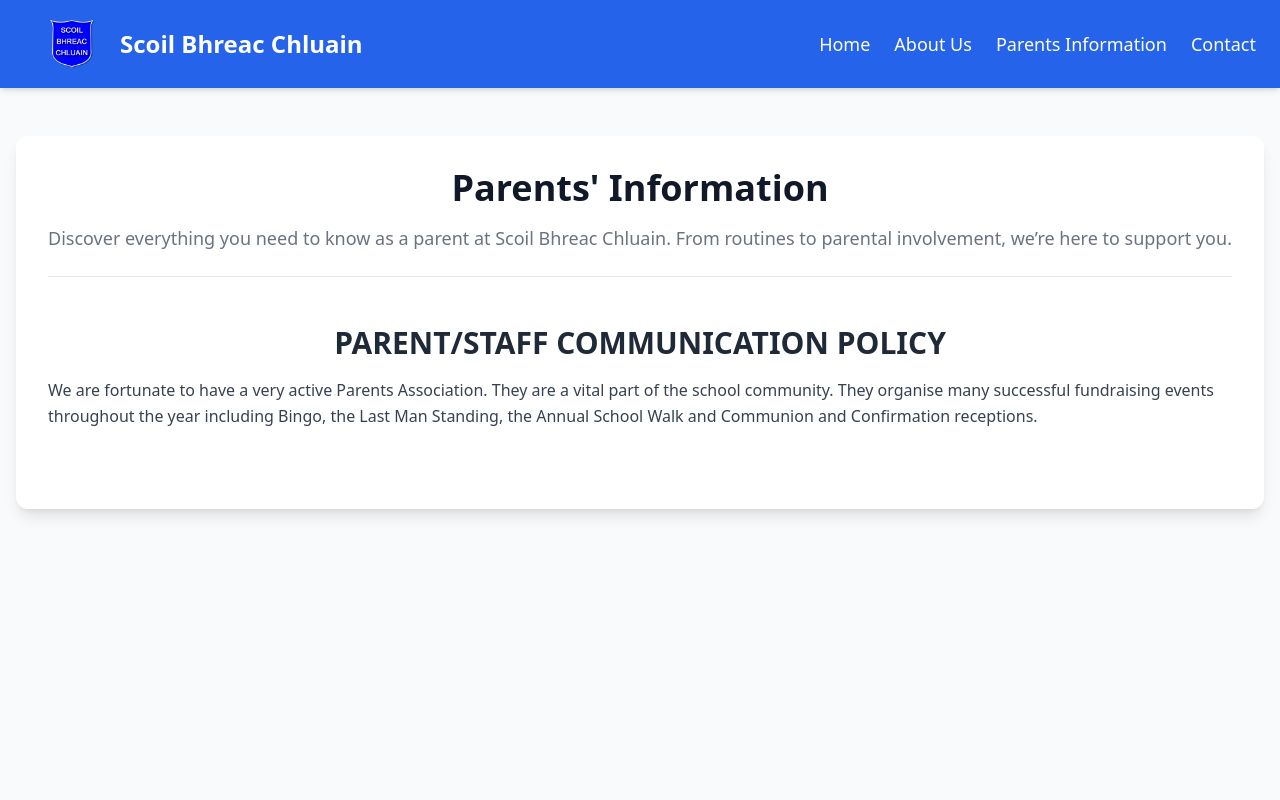
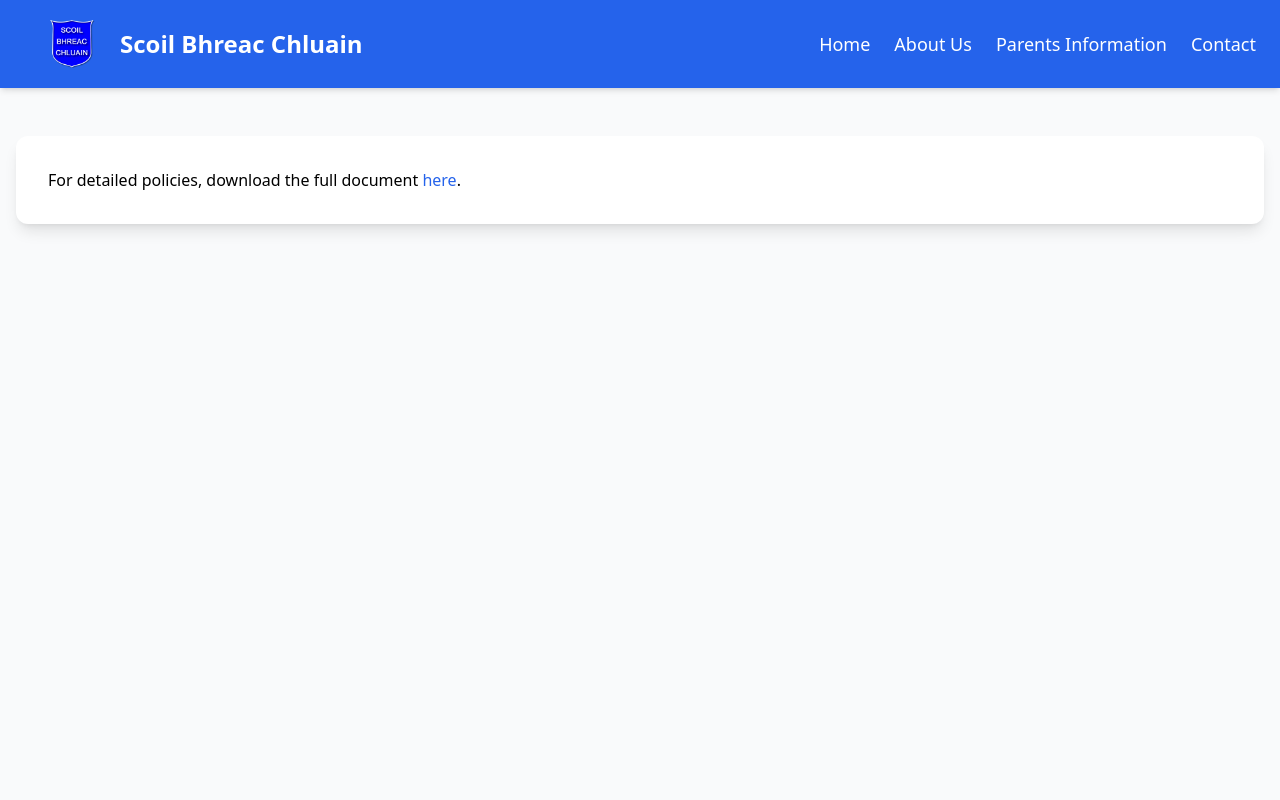
Before and after one commit to newsyd04/scoil-bhreac-chluain-website, a React (Vite) app: page /communications-policy in a window 1280 px wide. Shown: the top 800 px of the page. Built offline with nearby package versions, Linux system fonts and the light colour scheme.

Commit message:
fix github pages integration

```diff
--- a/src/components/Footer.jsx
+++ b/src/components/Footer.jsx
@@ -1,20 +1,46 @@
 import React from "react";
+import { Link } from "react-router-dom";
 
 const Footer = () => {
+  const baseUrl = import.meta.env.BASE_URL;
+
   return (
     <footer className="bg-white py-6">
       <div className="max-w-6xl mx-auto px-4 text-center">
         <p className="text-gray-600">&copy; 2009-2023 Scoil Bhreac Chluain. All rights reserved.</p>
         <div className="mt-4">
-          <a href="#" className="text-gray-600 hover:text-gray-900 mx-2">Email</a>
-          <a href="#" className="text-gray-600 hover:text-gray-900 mx-2">Phone/Fax</a>
-          <a href="#" className="text-gray-600 hover:text-gray-900 mx-2">Mobile</a>
+          <a href="mailto:scoilbhreacchluain@gmail.com" className="text-gray-600 hover:text-gray-900 mx-2">
+            Email
+          </a>
+          <a href="tel:+353669157436" className="text-gray-600 hover:text-gray-900 mx-2">
+            Phone/Fax
+          </a>
+          <a href="tel:+353860689704" className="text-gray-600 hover:text-gray-900 mx-2">
+            Mobile
+          </a>
         </div>
         <div className="mt-4">
-          <a href="/Code-of-Behaviour-and-Anti-Bullying-Policy.pdf" className="text-gray-600 hover:text-gray-900 mx-2">Code of Behaviour and Anti-bullying Policy</a>
-          <a href="/Annual-Admissions-Notice-2024-2025.pdf" className="text-gray-600 hover:text-gray-900 mx-2">Admissions Notice</a>
-          <a href="/Admission-Application-Form.pdf" className="text-gray-600 hover:text-gray-900 mx-2">Admission Application</a>
-          <a href="./communications-policy" className="text-gray-600 hover:text-gray-900 mx-2">Communications Policy</a>
+          <a
+            href={`${baseUrl}Code-of-Behaviour-and-Anti-Bullying-Policy.pdf`}
+            className="text-gray-600 hover:text-gray-900 mx-2"
+          >
+            Code of Behaviour and Anti-bullying Policy
+          </a>
+          <a
+            href={`${baseUrl}Annual-Admissions-Notice-2024-2025.pdf`}
+            className="text-gray-600 hover:text-gray-900 mx-2"
+          >
+            Admissions Notice
+          </a>
+          <a
+            href={`${baseUrl}Admission-Application-Form.pdf`}
+            className="text-gray-600 hover:text-gray-900 mx-2"
+          >
+            Admission Application
+          </a>
+          <Link to="/communications-policy" className="text-gray-600 hover:text-gray-900 mx-2">
+            Communications Policy
+          </Link>
         </div>
       </div>
     </footer>
--- a/src/pages/CommunicationsPolicyPage.jsx
+++ b/src/pages/CommunicationsPolicyPage.jsx
@@ -1,40 +1,23 @@
 import React from "react";
 
 const CommunicationsPolicyPage = () => {
-  const sections = [
-    {
-      title: "PARENT/STAFF COMMUNICATION POLICY",
-      content: `We are fortunate to have a very active Parents Association. They are a vital part of the school community. They organise many successful fundraising events throughout the year including Bingo, the Last Man Standing, the Annual School Walk and Communion and Confirmation receptions.`,
-    },
-  ];
-
+  const baseUrl = import.meta.env.BASE_URL;
   return (
     <div className="min-h-screen bg-gray-50 py-12 px-4">
       <div className="max-w-7xl mx-auto bg-white rounded-xl shadow-lg p-8">
-        <header className="text-center mb-12">
-          <h1 className="text-4xl font-extrabold text-gray-900">
-            Parents' Information
-          </h1>
-          <p className="text-lg text-gray-500 mt-4">
-            Discover everything you need to know as a parent at Scoil Bhreac
-            Chluain. From routines to parental involvement, we’re here to
-            support you.
+        {/* Content */}
+        <section>
+          <p>
+            For detailed policies, download the full document{" "}
+            <a
+              href={`${baseUrl}/Communications-Policy.pdf`}
+              className="text-blue-600 hover:underline"
+            >
+              here
+            </a>
+            .
           </p>
-          <hr className="mt-6"/>
-        </header>
-        {sections.map((section, index) => (
-          <section
-            key={index}
-            className="mb-12 pb-8 border-b last:border-none last:pb-0"
-          >
-            <h2 className="text-3xl font-bold text-gray-800 mb-4 text-center">
-              {section.title}
-            </h2>
-            <p className="text-gray-700 whitespace-pre-line leading-relaxed">
-              {section.content}
-            </p>
-          </section>
-        ))}
+        </section>
       </div>
     </div>
   );
--- a/src/pages/HomePage.jsx
+++ b/src/pages/HomePage.jsx
@@ -1,6 +1,7 @@
 import React, { useState, useEffect } from "react";
 
 const HomePage = () => {
+  const baseUrl = import.meta.env.BASE_URL;
   const slides = [
     {
       image: "https://via.placeholder.com/1200x600?text=Welcome+to+Our+School",
@@ -62,13 +63,13 @@ const HomePage = () => {
           </p>
           <div className="flex flex-col max-w-2xl gap-4 px-4 sm:px-20 md:px-40 justify-center items-center mx-auto">
           <a
-                href="/Admission-Application-Form.pdf"
+            href={`${baseUrl}/Admission-Application-Form.pdf`}
             className="inline-block bg-blue-600 text-white px-8 py-4 rounded-full text-lg font-semibold shadow-lg hover:shadow-xl transition hover:bg-blue-700"
           >
             Download Application
           </a>
           <a
-                href="/Annual-Admissions-Notice-2024-2025.pdf"
+            href={`${baseUrl}/Annual-Admissions-Notice-2024-2025.pdf`}
             className="inline-block bg-blue-600 text-white px-8 py-4 rounded-full text-lg font-semibold shadow-lg hover:shadow-xl transition hover:bg-blue-700"
           >
             Download Admissions Notice
```
Lines whose indentation alone changed are shown as unchanged.
